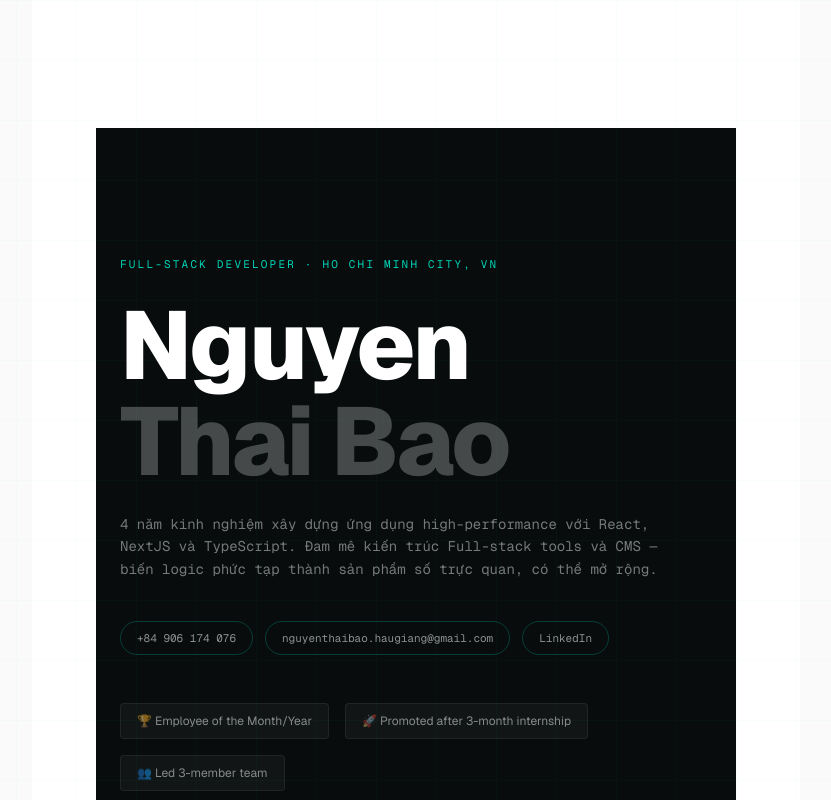
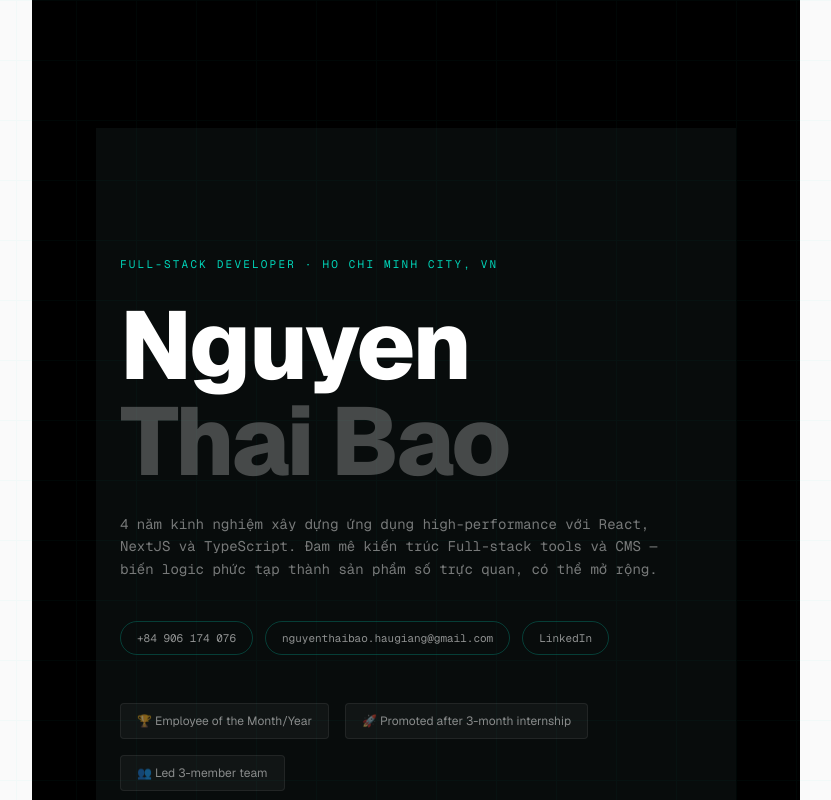
Before and after one commit to ryannguyen2000/portfolio-dev-fe, a Next.js app: page / in a window 1280 px wide. Shown: the top 800 px of the page, without its empty margins (224-1055 px from the left). Built offline with nearby package versions, Linux system fonts and the light colour scheme.

Commit message:
Fix: change bg to black

```diff
--- a/src/app/page.tsx
+++ b/src/app/page.tsx
@@ -3,7 +3,7 @@
 export default function Page() {
   return (
     <div className="flex flex-col flex-1 items-center justify-center bg-zinc-50 font-sans dark:bg-black">
-      <main className="flex flex-1 w-full max-w-3xl flex-col items-center justify-between py-32 px-16 bg-white dark:bg-black sm:items-start">
+      <main className="flex flex-1 w-full max-w-3xl flex-col items-center justify-between py-32 px-16 bg-black dark:bg-black sm:items-start">
         <Home />
       </main>
     </div>
```
